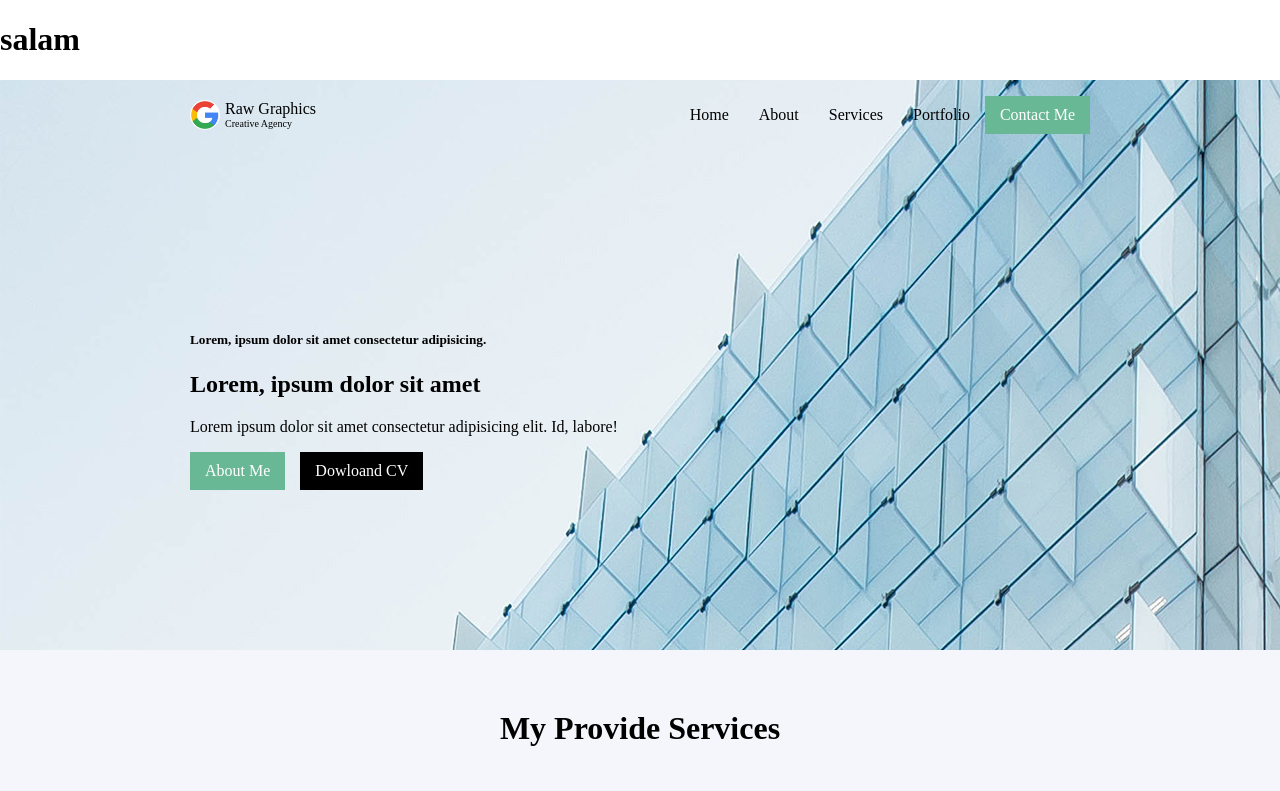
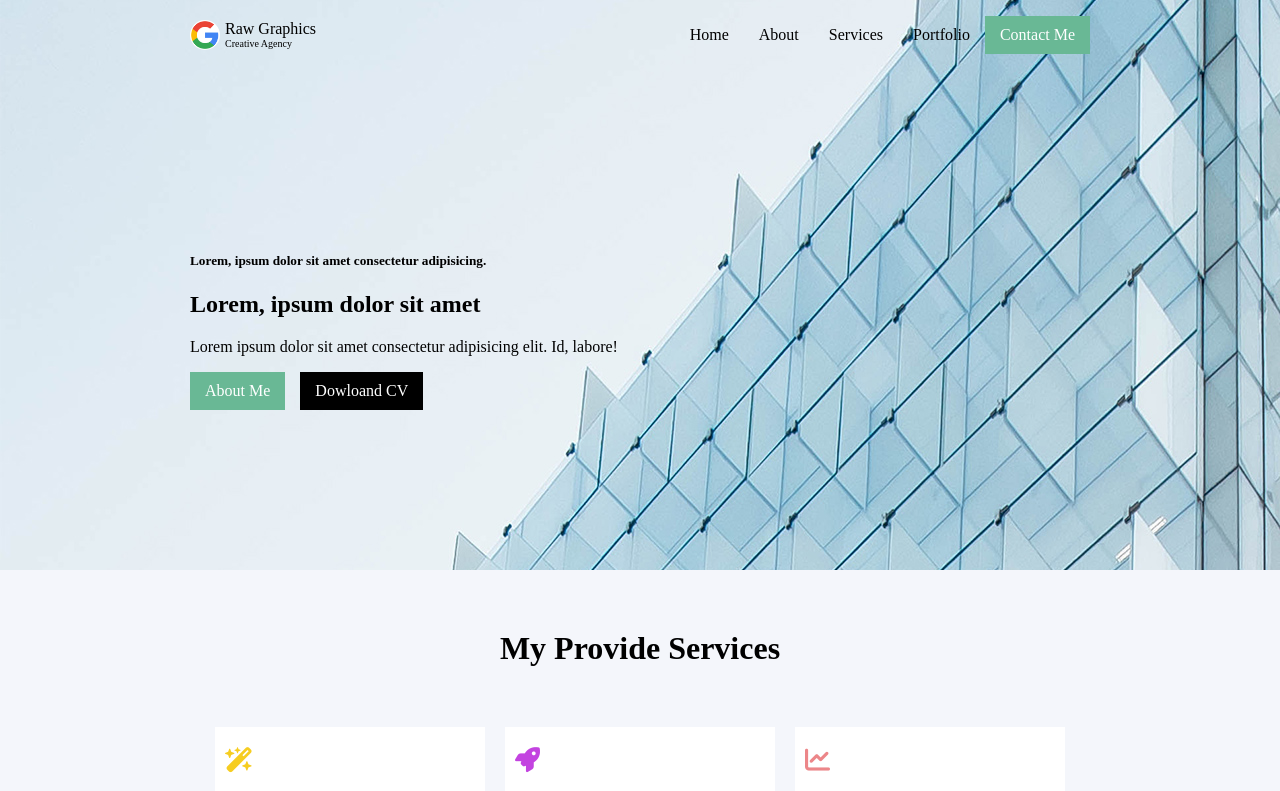
Before and after one commit to mysteryeagle/template, a plain HTML site: page index.html in a window 1280 px wide. Shown: the top 791 px of the page. Drawn offline with Linux system fonts and the light colour scheme.

Commit message:
template

```diff
--- a/index.html
+++ b/index.html
@@ -9,7 +9,6 @@
     <script src="https://use.fontawesome.com/1929c3b693.js"></script>
 </head>
 <body>
-    <h1>salam</h1>
     <div class="header-section">
         <div class="main">
             <header>
```
